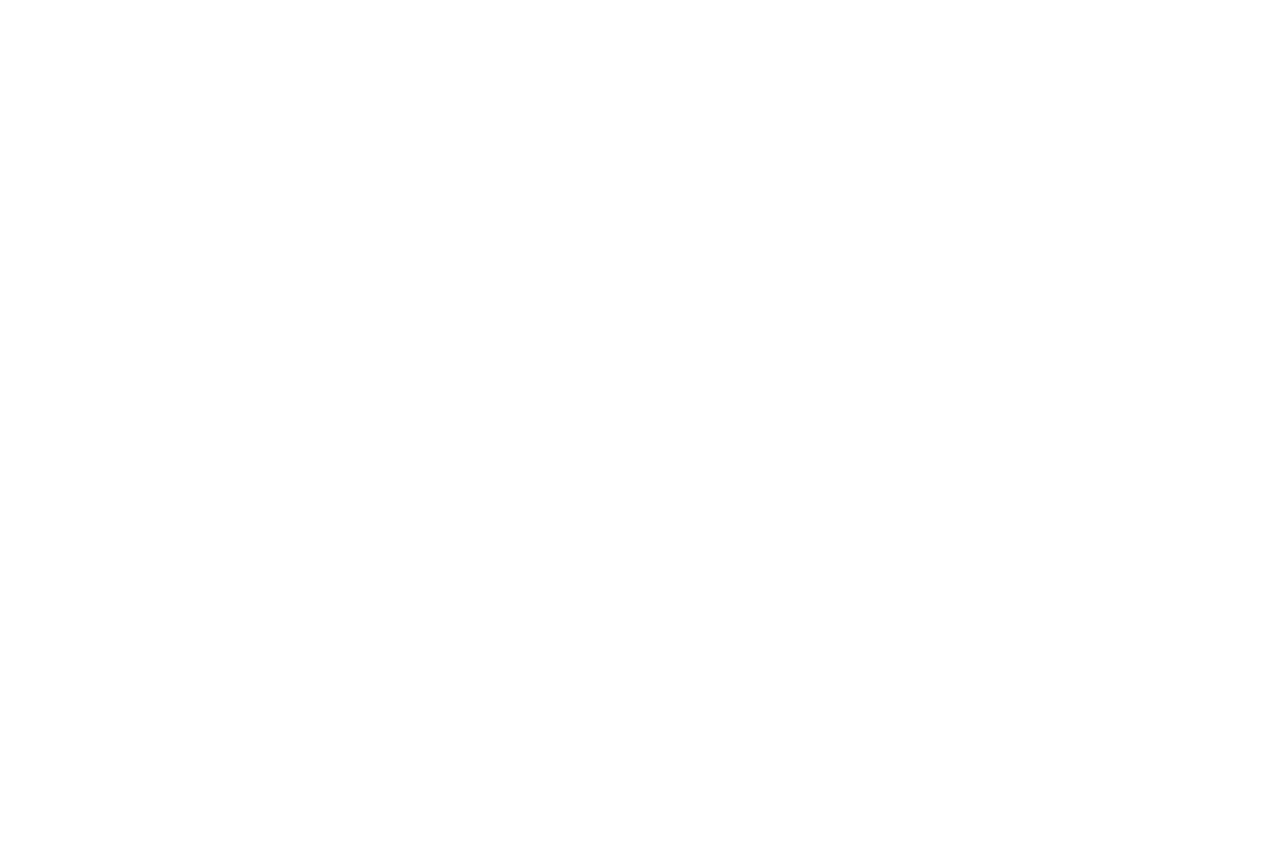
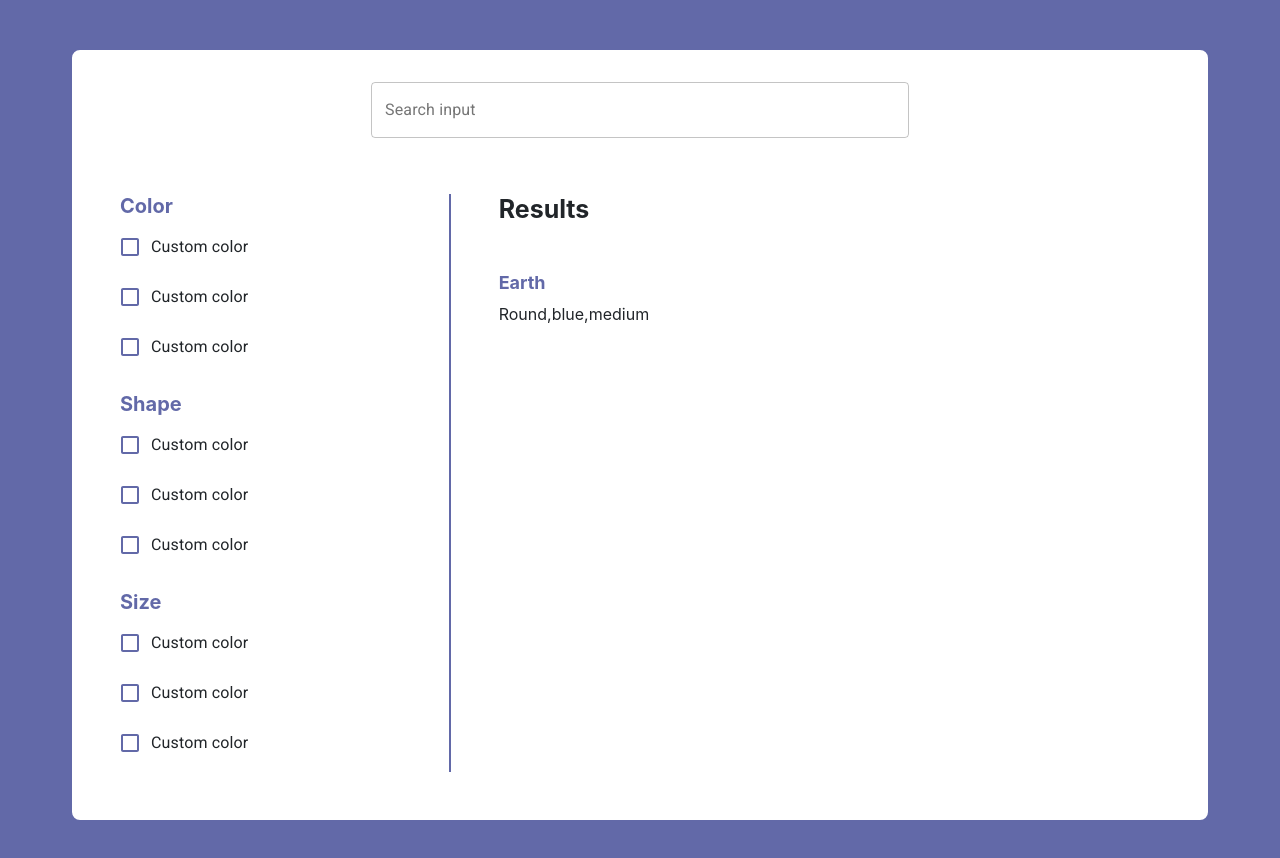
Before and after one commit to adityaok0/prime-global-digital, a React (Create React App) app: page / in a window 1280 px wide. Shown: the top 858 px of the page. Before the commit the page ends 800 px from the top, so only its background shows below. Built offline with nearby package versions, Linux system fonts and the light colour scheme.

Commit message:
component creation and ui setup with styles

```diff
--- a/package.json
+++ b/package.json
@@ -4,6 +4,7 @@
   "private": true,
   "dependencies": {
     "@material-ui/core": "^4.11.4",
+    "@material-ui/lab": "^4.0.0-alpha.58",
     "@testing-library/jest-dom": "^5.12.0",
     "@testing-library/react": "^11.2.6",
     "@testing-library/user-event": "^12.8.3",
--- a/src/App.css
+++ b/src/App.css
@@ -0,0 +1,42 @@
+.SearchPage {
+  border: 2px solid #6269a8;
+  border-radius: 10px;
+  background: white;
+}
+.searchBox {
+  background: white;
+}
+.App {
+  background: #6269a8;
+  min-height: 100vh;
+}
+.SideBar .color-filter,
+.SideBar .shape-filter,
+.SideBar .size-filter {
+  display: block;
+}
+.SideBar .filterHeading {
+  font-size: 20px;
+  color: #6269a8;
+  font-weight: bold;
+}
+@media (min-width: 768px) {
+  .SideBar {
+    border-right: 2px solid #6269a8;
+  }
+  .SideBar .color-filter,
+  .SideBar .shape-filter,
+  .SideBar .size-filter {
+    display: block;
+    flex-direction: column;
+  }
+}
+.FilteredResults .result {
+  font-size: 25px;
+  font-weight: bolder;
+}
+.FilteredResults .planet-name {
+  font-size: 18px;
+  font-weight: bold;
+  color: #6269a8;
+}
--- a/src/App.js
+++ b/src/App.js
@@ -1,8 +1,13 @@
 import "./App.css";
 import "bootstrap/dist/css/bootstrap.min.css";
+import { SearchPage } from "./SearchPage";
 
 function App() {
-  return <div className="App"></div>;
+  return (
+    <div className="App py-5">
+      <SearchPage />
+    </div>
+  );
 }
 
 export default App;
--- /dev/null
+++ b/src/FilteredResults.js
@@ -0,0 +1,15 @@
+import { Col, Row } from "react-bootstrap";
+
+export function FilteredResults() {
+  return (
+    <Row className="FilteredResults">
+      <Col className="px-5">
+        <h3 className="result mb-5 mt-3 mt-md-0">Results</h3>
+        <div>
+          <h4 className="planet-name">Earth</h4>
+          <p>Round,blue,medium</p>
+        </div>
+      </Col>
+    </Row>
+  );
+}
--- /dev/null
+++ b/src/MainArea.js
@@ -0,0 +1,17 @@
+import React from "react";
+import { Col, Row } from "react-bootstrap";
+import { FilteredResults } from "./FilteredResults";
+import { SideBar } from "./SideBar";
+
+export function MainArea() {
+  return (
+    <Row className="pb-5">
+      <Col lg={4} md={5}>
+        <SideBar />
+      </Col>
+      <Col lg={8} md={7}>
+        <FilteredResults />
+      </Col>
+    </Row>
+  );
+}
--- /dev/null
+++ b/src/SearchPage.js
@@ -0,0 +1,34 @@
+import { TextField } from "@material-ui/core";
+import React from "react";
+import { Col, Container, Row } from "react-bootstrap";
+import Autocomplete from "@material-ui/lab/Autocomplete";
+import { MainArea } from "./MainArea";
+export function SearchPage() {
+  return (
+    <Container className="SearchPage">
+      <Row className="justify-content-center pt-3 pb-5">
+        <Col lg={6}>
+          <Autocomplete
+            freeSolo
+            id="free-solo-2-demo"
+            disableClearable
+            options={["123", "234", "465", "1234", "5674", "23324"].map(
+              (option) => option
+            )}
+            renderInput={(params) => (
+              <TextField
+                className="searchBox"
+                {...params}
+                label="Search input"
+                margin="normal"
+                variant="outlined"
+                InputProps={{ ...params.InputProps, type: "search" }}
+              />
+            )}
+          />
+        </Col>
+      </Row>
+      <MainArea />
+    </Container>
+  );
+}
--- /dev/null
+++ b/src/SideBar.js
@@ -0,0 +1,119 @@
+import { Checkbox, FormControlLabel, withStyles } from "@material-ui/core";
+import { Col, Row } from "react-bootstrap";
+
+export function SideBar() {
+  const GreenCheckbox = withStyles({
+    root: {
+      color: "#6269a8",
+      "&$checked": {
+        color: "#6269a8",
+      },
+    },
+    checked: {},
+  })((props) => <Checkbox color="default" {...props} />);
+  return (
+    <Row className="SideBar">
+      <Col className="px-5">
+        <div className="color-filter">
+          <h6 className="filterHeading">Color</h6>
+          <FormControlLabel
+            control={
+              <GreenCheckbox
+                // checked={state.checkedG}
+                // onChange={handleChange}
+                name="checkedG"
+              />
+            }
+            label="Custom color"
+          />
+          <FormControlLabel
+            control={
+              <GreenCheckbox
+                // checked={state.checkedG}
+                // onChange={handleChange}
+                name="checkedG"
+              />
+            }
+            label="Custom color"
+          />
+          <FormControlLabel
+            control={
+              <GreenCheckbox
+                // checked={state.checkedG}
+                // onChange={handleChange}
+                name="checkedG"
+              />
+            }
+            label="Custom color"
+          />
+        </div>
+        <div className="shape-filter mt-3">
+          <h6 className="filterHeading">Shape</h6>
+          <FormControlLabel
+            control={
+              <GreenCheckbox
+                // checked={state.checkedG}
+                // onChange={handleChange}
+                name="checkedG"
+              />
+            }
+            label="Custom color"
+          />
+          <FormControlLabel
+            control={
+              <GreenCheckbox
+                // checked={state.checkedG}
+                // onChange={handleChange}
+                name="checkedG"
+              />
+            }
+            label="Custom color"
+          />
+          <FormControlLabel
+            control={
+              <GreenCheckbox
+                // checked={state.checkedG}
+                // onChange={handleChange}
+                name="checkedG"
+              />
+            }
+            label="Custom color"
+          />
+        </div>
+        <div className="size-filter mt-3">
+          <h6 className="filterHeading">Size</h6>
+          <FormControlLabel
+            control={
+              <GreenCheckbox
+                // checked={state.checkedG}
+                // onChange={handleChange}
+                name="checkedG"
+              />
+            }
+            label="Custom color"
+          />
+          <FormControlLabel
+            control={
+              <GreenCheckbox
+                // checked={state.checkedG}
+                // onChange={handleChange}
+                name="checkedG"
+              />
+            }
+            label="Custom color"
+          />
+          <FormControlLabel
+            control={
+              <GreenCheckbox
+                // checked={state.checkedG}
+                // onChange={handleChange}
+                name="checkedG"
+              />
+            }
+            label="Custom color"
+          />
+        </div>
+      </Col>
+    </Row>
+  );
+}
```
Also changed, not shown: 1 other file (tests, documents, lock files or other folders).
